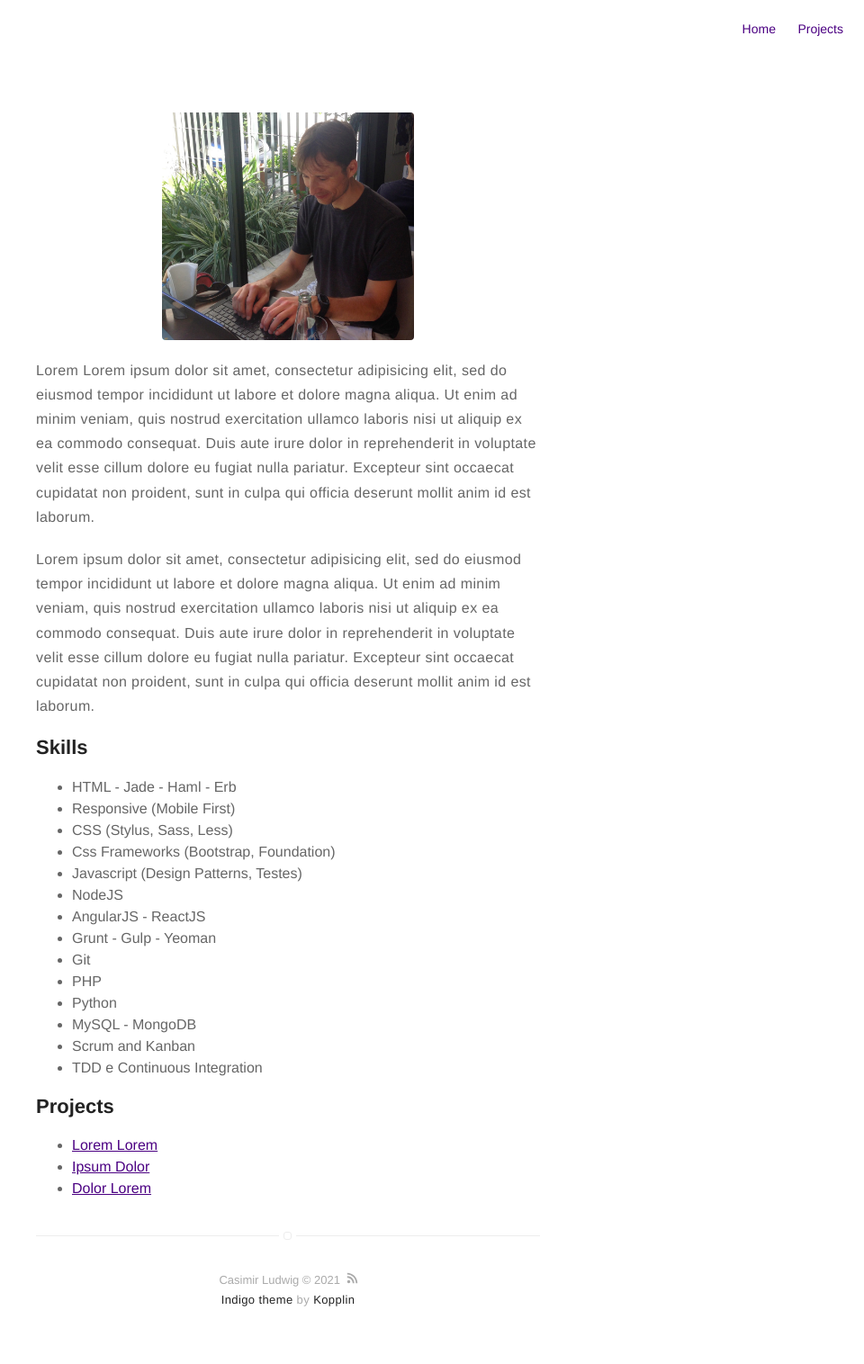
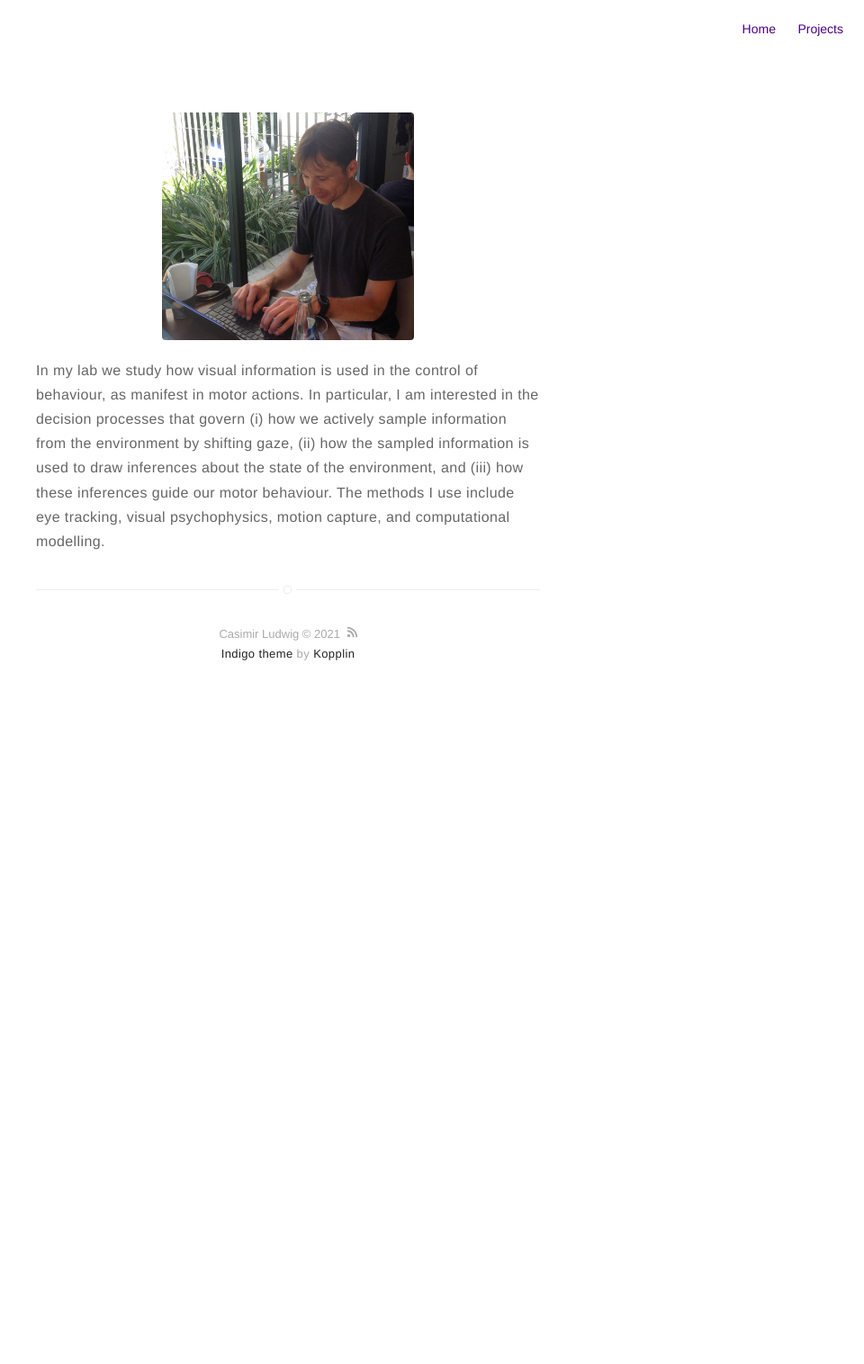
Before and after one commit to CasLudwig/CasLudwig.github.io, a Jekyll site: the page built from about.md, in a window 1280 px wide. Shown: the whole page at 90% size, without its empty margins (320-1280 px from the left). Built offline with Jekyll 4.4.1, drawn with Linux system fonts in a browser that asks for light colours; after the commit the page ends 900 px from its top, so only the background shows below that.

Commit message:
Update about.md

```diff
--- a/about.md
+++ b/about.md
@@ -4,43 +4,4 @@ layout: page
 ---
 ![Profile Image]({% if site.external-image %}{{ site.picture }}{% else %}{{ site.url }}/{{ site.picture }}{% endif %})
 
-<p>Lorem Lorem ipsum dolor sit amet, consectetur adipisicing elit, sed do eiusmod
-tempor incididunt ut labore et dolore magna aliqua. Ut enim ad minim veniam,
-quis nostrud exercitation ullamco laboris nisi ut aliquip ex ea commodo
-consequat. Duis aute irure dolor in reprehenderit in voluptate velit esse
-cillum dolore eu fugiat nulla pariatur. Excepteur sint occaecat cupidatat non
-proident, sunt in culpa qui officia deserunt mollit anim id est laborum.</p>
-
-<p>Lorem ipsum dolor sit amet, consectetur adipisicing elit, sed do eiusmod
-tempor incididunt ut labore et dolore magna aliqua. Ut enim ad minim veniam,
-quis nostrud exercitation ullamco laboris nisi ut aliquip ex ea commodo
-consequat. Duis aute irure dolor in reprehenderit in voluptate velit esse
-cillum dolore eu fugiat nulla pariatur. Excepteur sint occaecat cupidatat non
-proident, sunt in culpa qui officia deserunt mollit anim id est laborum.</p>
-
-<h2>Skills</h2>
-
-<ul class="skill-list">
-	<li>HTML - Jade - Haml - Erb</li>
-	<li>Responsive (Mobile First)</li>
-	<li>CSS (Stylus, Sass, Less)</li>
-	<li>Css Frameworks (Bootstrap, Foundation)</li>
-	<li>Javascript (Design Patterns, Testes)</li>
-	<li>NodeJS</li>
-	<li>AngularJS - ReactJS</li>
-	<li>Grunt - Gulp - Yeoman</li>
-	<li>Git</li>
-	<li>PHP</li>
-	<li>Python</li>
-	<li>MySQL - MongoDB</li>
-	<li>Scrum and Kanban</li>
-	<li>TDD e Continuous Integration</li>
-</ul>
-
-<h2>Projects</h2>
-
-<ul>
-	<li><a href="https://github.com/">Lorem Lorem</a></li>
-	<li><a href="https://github.com/">Ipsum Dolor</a></li>
-	<li><a href="https://github.com/">Dolor Lorem</a></li>
-</ul>
+In my lab we study how visual information is used in the control of behaviour, as manifest in motor actions. In particular, I am interested in the decision processes that govern (i) how we actively sample information from the environment by shifting gaze, (ii) how the sampled information is used to draw inferences about the state of the environment, and (iii) how these inferences guide our motor behaviour. The methods I use include eye tracking, visual psychophysics, motion capture, and computational modelling.
```
